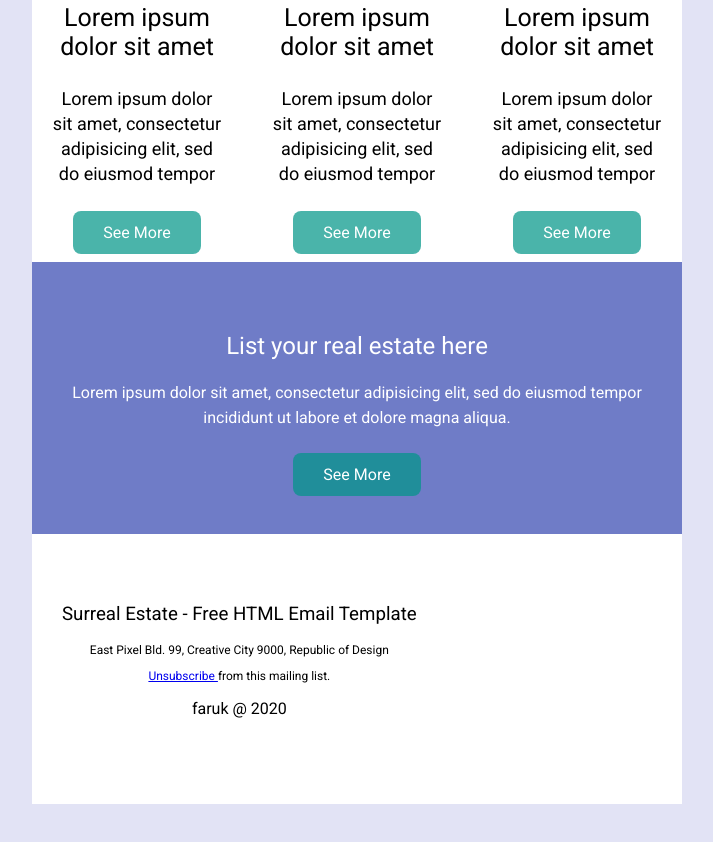
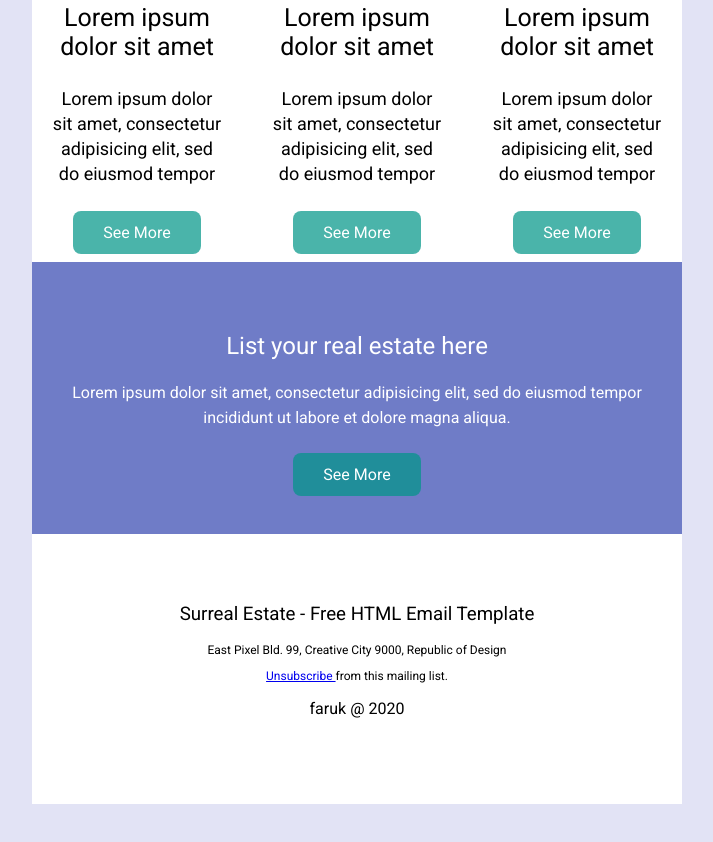
Before and after one commit to FarukBD10/email-template, a plain HTML site: page index.html in a window 1280 px wide. Shown: the part 2258-3100 px from the top of the page, without its empty margins (283-996 px from the left). Drawn offline with Linux system fonts and the light colour scheme.

Commit message:
all ok now

```diff
--- a/index.html
+++ b/index.html
@@ -242,7 +242,7 @@ tempor incididunt ut labore et dolore magna aliqua.</p><br>
 <a href="#" type="button" style="background:#009688b5; color: white; padding: 12px 30px;">See More</a>
 
 	</div>
-	<div style="padding: 50px 30px;text-align: center;">
+	<div style="padding: 50px 30px;text-align: center; margin: auto;">
 		<h3 style="font-weight:normal;">Surreal Estate - Free HTML Email Template</h3>
 		<p style="font-size: 12px">East Pixel Bld. 99, Creative City 9000, Republic of Design</p>
 		<p style="font-size: 12px"><a href="#">Unsubscribe </a>from this mailing list.</p>
```
